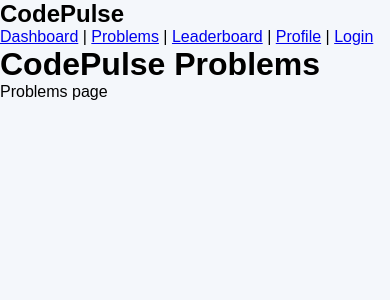
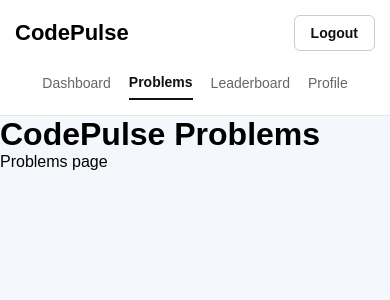
Before and after one commit to Bhavya-developer123/CodePulse, a React app in the folder frontend/: page /problems in a window 390 px wide. Shown: the top 300 px of the page. Built offline with nearby package versions, Linux system fonts and the light colour scheme; the HTML template or start-up script is replaced by a standard one.

Commit message:
Build CodePulse dashboard sidebar register page

```diff
--- a/frontend/src/App.jsx
+++ b/frontend/src/App.jsx
@@ -1,7 +1,7 @@
 import { BrowserRouter, Routes, Route, Navigate } from "react-router-dom";
 
 import Navbar from "./components/Navbar";
-
+import Sidebar from "./components/sidebar";
 import Login from "./pages/Login";
 import Register from "./pages/Register";
 import Dashboard from "./pages/Dashboard";
@@ -36,7 +36,14 @@ function App() {
                      element={
         <>
             <Navbar />
+
+            <div className="dashboard-layout">
+                <Sidebar />
+
+                <main className="dashboard-content">
                     <Dashboard />
+                </main>
+            </div>
         </>
     }
                 />
--- a/frontend/src/components/Navbar.jsx
+++ b/frontend/src/components/Navbar.jsx
@@ -1,21 +1,77 @@
-import { NavLink } from "react-router-dom";
+import { NavLink, useNavigate } from "react-router-dom";
 
 function Navbar() {
+
+    const navigate = useNavigate();
+
+    const handleLogout = () => {
+        navigate("/login");
+    };
+
+    const getNavLinkClass = ({ isActive }) => {
+
+        return isActive
+            ? "nav-link active"
+            : "nav-link";
+    };
+
     return (
-        <nav>
-            <h2>CodePulse</h2>
+        <nav className="navbar">
 
-            <div>
-                <NavLink to="/dashboard">Dashboard</NavLink>
-                {" | "}
-                <NavLink to="/problems">Problems</NavLink>
-                {" | "}
-                <NavLink to="/leaderboard">Leaderboard</NavLink>
-                {" | "}
-                <NavLink to="/profile">Profile</NavLink>
-                {" | "}
-                <NavLink to="/login">Login</NavLink>
+            {/* Logo */}
+
+            <div
+                className="navbar-logo"
+                onClick={() => navigate("/dashboard")}
+            >
+                CodePulse
             </div>
+
+
+            {/* Navigation */}
+
+            <div className="navbar-links">
+
+                <NavLink
+                    to="/dashboard"
+                    className={getNavLinkClass}
+                >
+                    Dashboard
+                </NavLink>
+
+                <NavLink
+                    to="/problems"
+                    className={getNavLinkClass}
+                >
+                    Problems
+                </NavLink>
+
+                <NavLink
+                    to="/leaderboard"
+                    className={getNavLinkClass}
+                >
+                    Leaderboard
+                </NavLink>
+
+                <NavLink
+                    to="/profile"
+                    className={getNavLinkClass}
+                >
+                    Profile
+                </NavLink>
+
+            </div>
+
+
+            {/* Logout */}
+
+            <button
+                className="logout-button"
+                onClick={handleLogout}
+            >
+                Logout
+            </button>
+
         </nav>
     );
 }
--- /dev/null
+++ b/frontend/src/components/Sidebar.jsx
@@ -0,0 +1,53 @@
+import { NavLink } from "react-router-dom";
+
+function Sidebar() {
+
+    const getSidebarClass = ({ isActive }) => {
+        return isActive ? "sidebar-link active" : "sidebar-link";
+    };
+
+    return (
+        <aside className="sidebar">
+
+            <div className="sidebar-header">
+                <h2>CodePulse</h2>
+                <p>Track. Improve. Grow.</p>
+            </div>
+
+            <div className="sidebar-menu">
+
+                <NavLink
+                    to="/dashboard"
+                    className={getSidebarClass}
+                >
+                    Dashboard
+                </NavLink>
+
+                <NavLink
+                    to="/problems"
+                    className={getSidebarClass}
+                >
+                    Problems
+                </NavLink>
+
+                <NavLink
+                    to="/leaderboard"
+                    className={getSidebarClass}
+                >
+                    Leaderboard
+                </NavLink>
+
+                <NavLink
+                    to="/profile"
+                    className={getSidebarClass}
+                >
+                    Profile
+                </NavLink>
+
+            </div>
+
+        </aside>
+    );
+}
+
+export default Sidebar;
--- a/frontend/src/index.css
+++ b/frontend/src/index.css
@@ -404,3 +404,210 @@ body {
     }
 
 }
+/* =========================
+   NAVBAR
+========================= */
+
+.navbar {
+    width: 100%;
+
+    height: 65px;
+
+    padding: 0 30px;
+
+    background-color: white;
+
+    display: flex;
+
+    align-items: center;
+
+    justify-content: space-between;
+
+    border-bottom: 1px solid #e5e5e5;
+}
+
+
+/* =========================
+   LOGO
+========================= */
+
+.navbar-logo {
+    font-size: 22px;
+
+    font-weight: bold;
+
+    cursor: pointer;
+}
+
+
+/* =========================
+   NAVIGATION LINKS
+========================= */
+
+.navbar-links {
+    display: flex;
+
+    align-items: center;
+
+    gap: 28px;
+}
+
+.nav-link {
+    text-decoration: none;
+
+    color: #666;
+
+    font-size: 15px;
+
+    font-weight: 500;
+
+    padding: 22px 0;
+
+    transition: 0.2s;
+}
+
+.nav-link:hover {
+    color: #111;
+}
+
+.nav-link.active {
+    color: #111;
+
+    font-weight: bold;
+
+    border-bottom: 2px solid #111;
+}
+
+
+/* =========================
+   LOGOUT
+========================= */
+
+.logout-button {
+    padding: 9px 16px;
+
+    border: 1px solid #ccc;
+
+    border-radius: 6px;
+
+    background-color: white;
+
+    color: #111;
+
+    font-size: 14px;
+
+    font-weight: bold;
+
+    cursor: pointer;
+}
+
+.logout-button:hover {
+    background-color: #f4f4f4;
+}
+
+
+/* =========================
+   RESPONSIVE
+========================= */
+
+@media (max-width: 800px) {
+
+    .navbar {
+        height: auto;
+
+        padding: 15px;
+
+        flex-wrap: wrap;
+
+        gap: 15px;
+    }
+
+    .navbar-links {
+        order: 3;
+
+        width: 100%;
+
+        justify-content: center;
+
+        gap: 18px;
+    }
+
+    .nav-link {
+        padding: 8px 0;
+
+        font-size: 14px;
+    }
+
+}
+/* =========================
+   SIDEBAR
+========================= */
+
+.sidebar {
+    width: 230px;
+    min-height: calc(100vh - 65px);
+    background-color: #ffffff;
+    border-right: 1px solid #e5e5e5;
+    padding: 25px 15px;
+    box-sizing: border-box;
+}
+
+.sidebar-header {
+    padding: 0 12px 25px;
+    border-bottom: 1px solid #eeeeee;
+    margin-bottom: 20px;
+}
+
+.sidebar-header h2 {
+    margin: 0;
+    font-size: 20px;
+}
+
+.sidebar-header p {
+    margin: 6px 0 0;
+    font-size: 12px;
+    color: #777;
+}
+
+.sidebar-menu {
+    display: flex;
+    flex-direction: column;
+    gap: 8px;
+}
+
+.sidebar-link {
+    display: block;
+    padding: 12px 14px;
+    text-decoration: none;
+    color: #666;
+    font-size: 15px;
+    font-weight: 500;
+    border-radius: 6px;
+    transition: 0.2s;
+}
+
+.sidebar-link:hover {
+    background-color: #f5f5f5;
+    color: #111;
+}
+
+.sidebar-link.active {
+    background-color: #eeeeee;
+    color: #111;
+    font-weight: bold;
+}
+/* =========================
+   DASHBOARD LAYOUT
+========================= */
+
+.dashboard-layout {
+    display: flex;
+    min-height: calc(100vh - 65px);
+    background-color: #f8f8f8;
+}
+
+.dashboard-content {
+    flex: 1;
+    padding: 30px;
+    box-sizing: border-box;
+}
```
Lines whose indentation alone changed are shown as unchanged.
